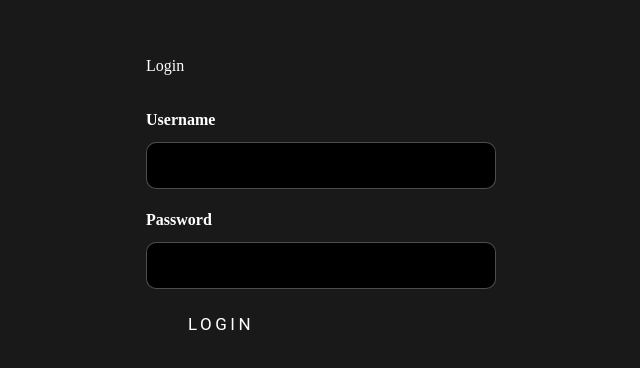
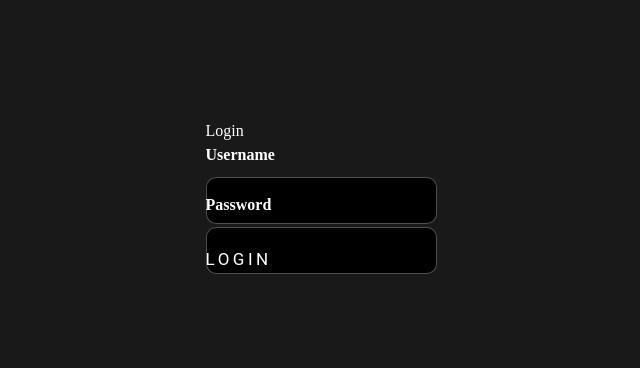
Before and after one commit to cogrod17/picsaver, a React (Create React App) app in the folder frontend/: page / in a window 1280 px wide. Shown: the part 202-570 px from the top of the page, without its empty margins (319-959 px from the left). Built offline with nearby package versions, Linux system fonts and the light colour scheme; a web font is replaced by a local one.

Commit message:
i get it now

```diff
--- a/frontend/src/App.scss
+++ b/frontend/src/App.scss
@@ -16,9 +16,7 @@
 }
 
 $background: rgb(0, 0, 0, 0.9);
-// $fontPrimary: Montserrat, open-sans;
 $fontPrimary: Archivo-Black, open-sans;
-// $fontSecondary: Oswald, sans-serif;
 $fontSecondary: Roboto, sans-serif;
 $fontLato: Lato, sans-serif;
 
--- a/frontend/src/components/Login/Login.tsx
+++ b/frontend/src/components/Login/Login.tsx
@@ -1,6 +1,6 @@
 import { Form } from "react-final-form";
 import { Input, Button } from "components/global";
-import "./Login.scss";
+// import "./Login.scss";
 import { authSelector } from "state";
 import { useAppDispatch, useAppSelector } from "hooks";
 import { login } from "state";
@@ -13,7 +13,7 @@ export const Login = () => {
   if (loading) return <Spinner />;
 
   return (
-    <div className="login-wrap">
+    <div className="flex content-center justify-center self-center min-w-[500px]">
       <Form
         onSubmit={(v) =>
           dispatch(login({ username: v?.username, password: v?.password }))
--- a/frontend/tailwind.config.js
+++ b/frontend/tailwind.config.js
@@ -2,6 +2,14 @@
 module.exports = {
   content: ["./src/**/*.{js,jsx,ts,tsx}"],
   theme: {
+    colors: {
+      background: "rgb(0, 0, 0, 0.9)",
+    },
+    fontFamily: {
+      primary: ["Graphik", "sans-serif"],
+      secondary: ["Merriweather", "serif"],
+      lato: ["Lato", "sans-serif"],
+    },
     extend: {},
   },
   plugins: [],
```
Also changed, not shown: 1 other file (tests, documents, lock files or other folders).
